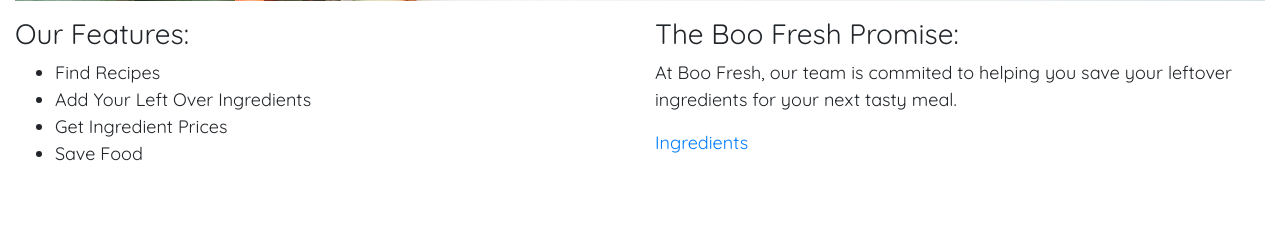
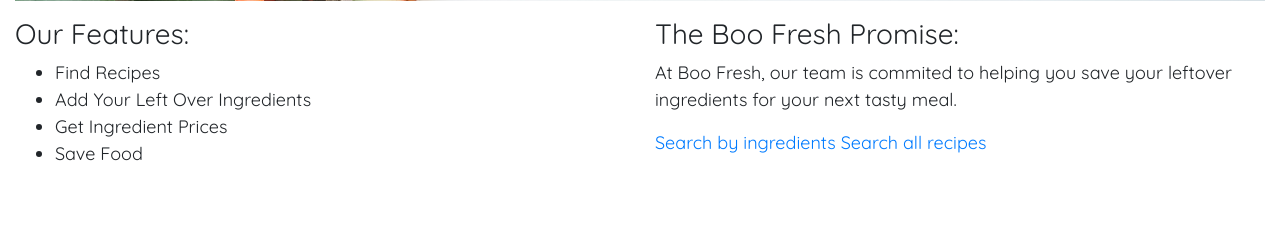
Before and after one commit to vincentT360/reFresh, a Flask app: page / in a window 1280 px wide. Shown: the part 495-730 px from the top of the page. Run offline with Flask 2, Linux system fonts and the light colour scheme; some libraries are stand-ins or nearby versions.

Commit message:
added search functionality

```diff
--- a/flaskdriver/forms.py
+++ b/flaskdriver/forms.py
@@ -6,6 +6,10 @@ class AddIngredientForm(FlaskForm):
     name = StringField('New Ingredient', validators=[DataRequired()])
     submit = SubmitField('Add ingredient')
 
+class SearchRecipeForm(FlaskForm):
+    name = StringField('Search for a recipe', validators=[DataRequired()])
+    submit = SubmitField('Search')
+
 class ChooseRecipeForm(FlaskForm):
     select = SelectField('Choose recipe', coerce=int, validators=[DataRequired()])
     submit = SubmitField('Choose recipe')
--- a/flaskdriver/main/routes.py
+++ b/flaskdriver/main/routes.py
@@ -1,7 +1,7 @@
 from flask import render_template, request, Blueprint, redirect, url_for
 from flaskdriver import db
 from flaskdriver.models import Ingredient, IngredientProduct
-from flaskdriver.forms import AddIngredientForm, ChooseRecipeForm
+from flaskdriver.forms import AddIngredientForm, ChooseRecipeForm, SearchRecipeForm
 from APIs.walmartRetrieval import WalmartApi
 from APIs.spoonacular_handler import Spoonacular
 import pint
@@ -14,7 +14,7 @@ def home():
     title = "Home"
     return render_template("home.html", title=title)
 
-@main.route("/ingredients", methods=['GET', 'POST'])
+@main.route("/pick-ingredients", methods=['GET', 'POST'])
 def pick_ingredients():
     title = "Pick the groceries you want to get"
     form = AddIngredientForm()
@@ -27,8 +27,36 @@ def pick_ingredients():
     ingredients = Ingredient.query.order_by(Ingredient.name).all()
     return render_template("pick_ingredients.html", title=title, ingredients=ingredients, form=form)
 
-@main.route("/recipes", methods=['GET', 'POST'])
-def get_recipes():
+@main.route("/search-recipes")
+def search_for_recipes():
+    title = "Search for a recipe"
+    form = SearchRecipeForm()
+    if form.validate_on_submit():
+        reg = pint.UnitRegistry()
+        spoonacular = Spoonacular(reg)
+        recipes = None
+        return redirect(url_for('main.get_recipes', recipes=recipes))
+
+
+    return render_template("search_for_recipes.html", title=title, form=form)
+
+@main.route("/recipes-from-search", methods=['GET', 'POST'])
+def get_recipes_from_search(recipes):
+    form = ChooseRecipeForm()
+    title = "Choose recipes"
+    form.select.choices = [(recipe.sp_id, recipe.title) for recipe in recipes]
+
+    if form.validate_on_submit():
+        chosen_recipe = {recipe.sp_id : recipe for recipe in recipes}[form.select.data]
+        for v in chosen_recipe.ingredients.values():
+            new_ingredient = IngredientProduct(name=v.name, image_url=v.image, price=0, quantity=v.amount, quantity_type=str(v.unit))
+            db.session.add(new_ingredient)
+            db.session.commit()
+        redirect(url_for('main.get_products'))
+    return render_template("recipes.html", title=title, recipes=recipes, form=form) #finish this
+
+@main.route("/recipes-from-ingredients", methods=['GET', 'POST'])
+def get_recipes_from_ingredients():
     form = ChooseRecipeForm()
     title = "Choose recipes"
     ingredients = [ingredient.name for ingredient in Ingredient.query.order_by(Ingredient.name).all()]
--- a/flaskdriver/templates/home.html
+++ b/flaskdriver/templates/home.html
@@ -22,7 +22,8 @@
         <div class="col-md-6 mt-3">
             <h3> The Boo Fresh Promise: </h3>
             <p>At Boo Fresh, our team is commited to helping you save your leftover ingredients for your next tasty meal.</p>
-            <a href="{{ url_for('main.pick_ingredients')}}">Ingredients</a>
+            <a href="{{ url_for('main.pick_ingredients') }}">Search by ingredients</a>
+            <a href="{{ url_for('main.search_for_recipes') }}">Search all recipes</a>
         </div>
     </div>
 </div>
--- a/flaskdriver/templates/pick_ingredients.html
+++ b/flaskdriver/templates/pick_ingredients.html
@@ -45,7 +45,7 @@
     </div>
 
     <div class="row">
-        <button><a href="{{ url_for('main.get_recipes') }}">Get recipes!</a></button>
+        <button><a href="{{ url_for('main.get_recipes_from_ingredients') }}">Get recipes!</a></button>
     </div>
 
 
```
Also changed, not shown: flaskdriver/templates/search_for_recipes.html (added, +11 -0 lines), flaskdriver/site.db.
